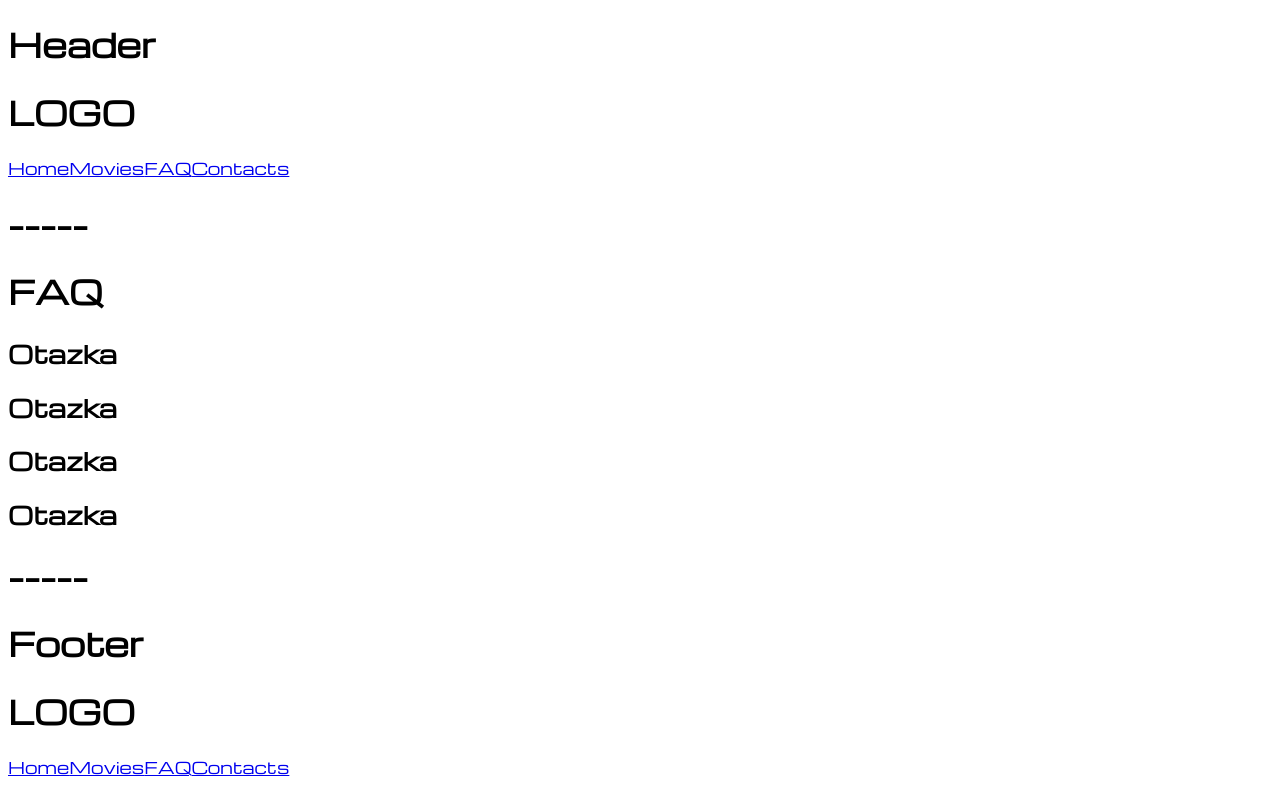
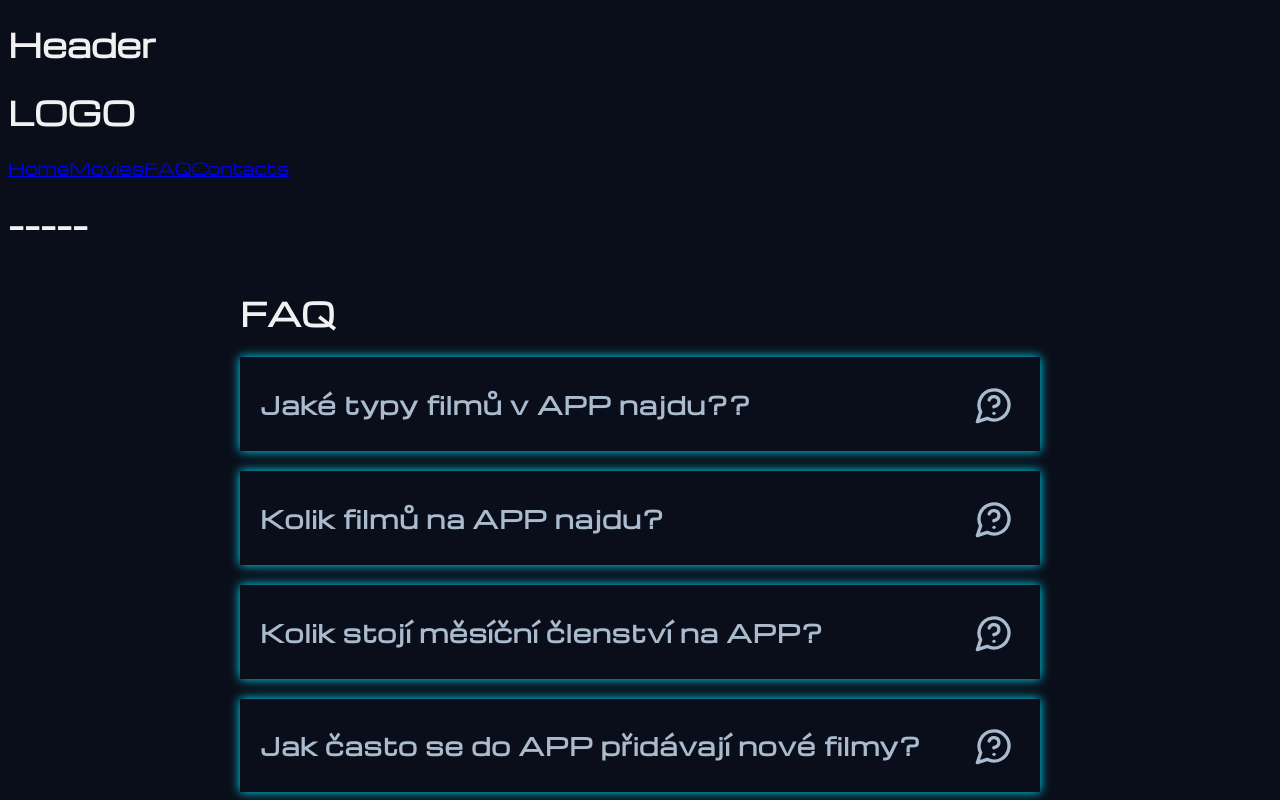
Before and after one commit to MaaraSimacek/Final_Project_CodersLab, a React (Vite) app: page /faq in a window 1280 px wide. Shown: the top 800 px of the page. Built offline with nearby package versions, Linux system fonts and the light colour scheme.

Commit message:
FAQ - DONE

```diff
--- a/package.json
+++ b/package.json
@@ -12,6 +12,7 @@
   "dependencies": {
     "react": "^19.1.0",
     "react-dom": "^19.1.0",
+    "react-icons": "^5.5.0",
     "react-router": "^7.7.1"
   },
   "devDependencies": {
--- /dev/null
+++ b/src/FAQ/Faq.css
@@ -0,0 +1,6 @@
+.faq {
+  display: flex;
+  flex-direction: row;
+  justify-content: center;
+  align-items: center;
+}
--- a/src/FAQ/Faq.jsx
+++ b/src/FAQ/Faq.jsx
@@ -1,16 +1,18 @@
+import questions from "./data"
+import { Question } from "./Question"
+
+import "./Faq.css"
+
 export function Faq() {
 
   return (
-    <>
-      <h1>FAQ</h1>
-
-      <h2>Otazka</h2>
-
-      <h2>Otazka</h2>
-
-      <h2>Otazka</h2>
-
-      <h2>Otazka</h2>
-    </>
+    <div className="faq">
+      <div className="all-questions">
+        <h1>FAQ</h1>
+        {questions.map((oneQuestion) => {
+          return <Question key={oneQuestion.id} {...oneQuestion}/>
+        })}
+      </div>
+    </div>
   )
 }
--- /dev/null
+++ b/src/FAQ/Question.css
@@ -0,0 +1,32 @@
+.one-question {
+  box-shadow: 0px 0px 10px #00E5FF;
+  width: 800px;
+  margin-bottom: 20px;
+  padding: 10px 20px;
+}
+
+.one-question section {
+  display: flex;
+  flex-direction: row;
+  justify-content: space-between;
+  align-items: center;
+}
+
+.one-question h2 {
+  letter-spacing: 0.8px;
+}
+
+.one-question button {
+  height: 40px;
+  background: none;
+  border: none;
+  color: #AABBCD;
+  border-radius: 20px;
+  font-size: 18px;
+  cursor: pointer;
+}
+
+.faq-icon {
+  color: #AABBCD;
+  font-size: 40px;
+}
--- /dev/null
+++ b/src/FAQ/Question.jsx
@@ -0,0 +1,23 @@
+import { useState } from "react"
+
+import { LuMessageCircleQuestion } from "react-icons/lu";
+
+import "./Question.css"
+
+export function Question({question, answer}) {
+  const [show, setShow] = useState(false)
+
+  return (
+    <div className="one-question">
+      <section>
+        <h2>{question}</h2>
+        <button
+          onClick={() => {setShow(!show)}} >
+          <LuMessageCircleQuestion className="faq-icon"/>
+        </button>
+      </section>
+
+      {show && <p>{answer}</p>}
+    </div>
+  )
+}
--- /dev/null
+++ b/src/FAQ/data.js
@@ -0,0 +1,25 @@
+const questions = [
+   {
+        id: 1,
+        question: "Jaké typy filmů v APP najdu??",
+        answer: "Lorem ipsum dolor sit amet, consectetur adipisicing elit. Illo vitae dolores doloremque facilis a earum error dignissimos modi possimus harum."
+    },
+    {
+        id: 2,
+        question: "Kolik filmů na APP najdu?",
+        answer: "Consectetur adipisicing elit. Illo vitae dolores doloremque facilis a earum error dignissimos modi possimus harum, iste, accusantium numquam magni excepturi maiores rem molestiae in maxime."
+    },
+    {
+        id: 3,
+        question: "Kolik stojí měsíční členství na APP?",
+        answer: "Sit amet, consectetur adipisicing elit. Illo vitae dolores doloremque facilis a earum error dignissimos modi possimus harum."
+    },
+    {
+        id: 4,
+        question: "Jak často se do APP přidávají nové filmy?",
+        answer: "Iste, accusantium numquam magni excepturi maiores rem molestiae in maxime."
+    },
+
+]
+
+export default questions
--- a/src/index.css
+++ b/src/index.css
@@ -3,4 +3,10 @@ html { box-sizing: border-box; }
 
 body {
   font-family: "Michroma", sans-serif;
+  background: #0A0E1A;
+  color: #AABBCD;
 }
+
+h1 {
+  color: #F1F1F1;
+}
```
Also changed, not shown: 2 other files (tests, documents, lock files or other folders).
